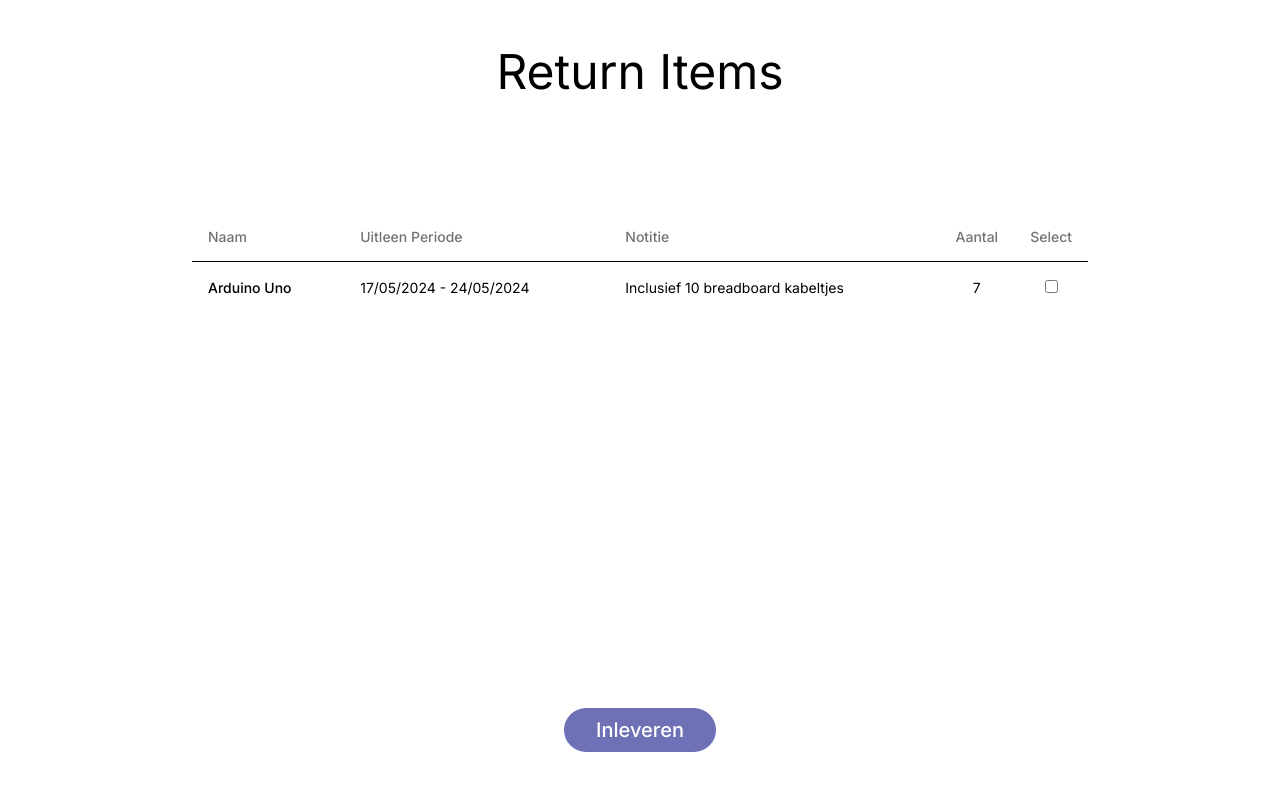
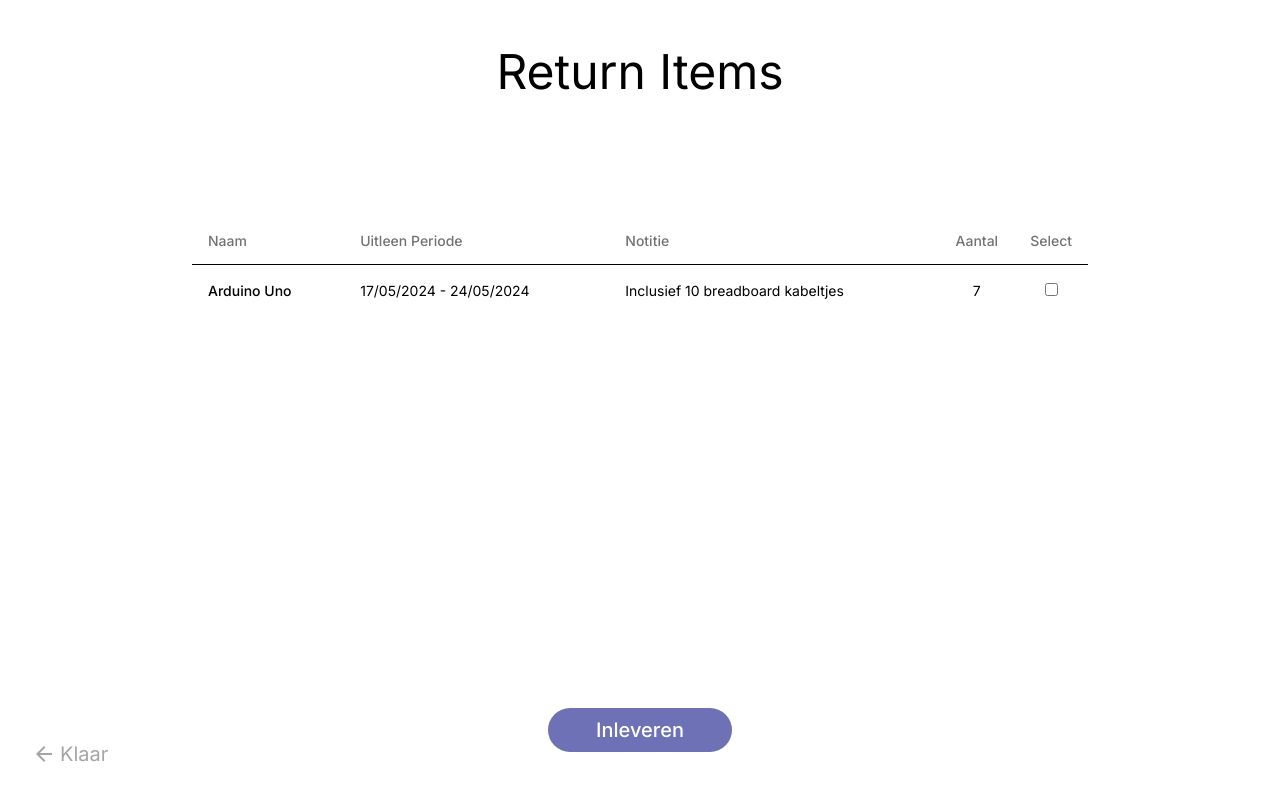
Before and after one commit to Sintayu-de-Kuiper/inventory-management-system, a Next.js app: page /return in a window 1280 px wide. Built offline with nearby package versions, Linux system fonts and the light colour scheme.

Commit message:
Add Make padding on button larger. Add back button

```diff
--- a/src/app/return/page.tsx
+++ b/src/app/return/page.tsx
@@ -1,12 +1,22 @@
 import ReturnItemsForm from "@/components/return/ReturnItemsForm";
 import Button from "@/components/Button";
+import BackButton from "@/components/BackButton";
+import Link from "next/link";
 
 export default function ReturnItemsPage() {
   return (
-    <main className={"grid min-h-screen grid-rows-[1fr_3fr_auto] py-12"}>
+    <main
+      className={
+        "relative grid min-h-screen grid-rows-[2fr_7fr_auto] gap-10 px-10 py-12"
+      }
+    >
       <h1 className={"text-center text-5xl"}>Return Items</h1>
       <ReturnItemsForm />
-      <Button className={"mx-auto"}>Inleveren</Button>
+      <Button className={"mx-auto w-fit"}>Inleveren</Button>
+
+      <BackButton>
+        <Link href={"/home"}>Klaar</Link>
+      </BackButton>
     </main>
   );
 }
--- a/src/components/BackButton.tsx
+++ b/src/components/BackButton.tsx
@@ -9,7 +9,7 @@ export default function BackButton({
 }: ButtonProps) {
   return (
     <button
-      className={`text-text-gray absolute bottom-8 left-8 flex w-fit items-center text-xl ${className}`}
+      className={`text-gray-foreground absolute bottom-8 left-8 flex w-fit items-center text-xl ${className}`}
       {...props}
     >
       <svg
--- a/src/components/Button.tsx
+++ b/src/components/Button.tsx
@@ -5,7 +5,7 @@ interface ButtonProps extends ButtonHTMLAttributes<HTMLButtonElement> {}
 export default function Button({ children, className, ...props }: ButtonProps) {
   return (
     <button
-      className={`text-accent-foreground w-fit rounded-full bg-accent px-8 py-2 text-xl font-medium hover:bg-accent-hover ${className}`}
+      className={`text-accent-foreground rounded-full bg-accent px-12 py-2 text-xl font-medium hover:bg-accent-hover ${className}`}
       {...props}
     >
       {children}
```
